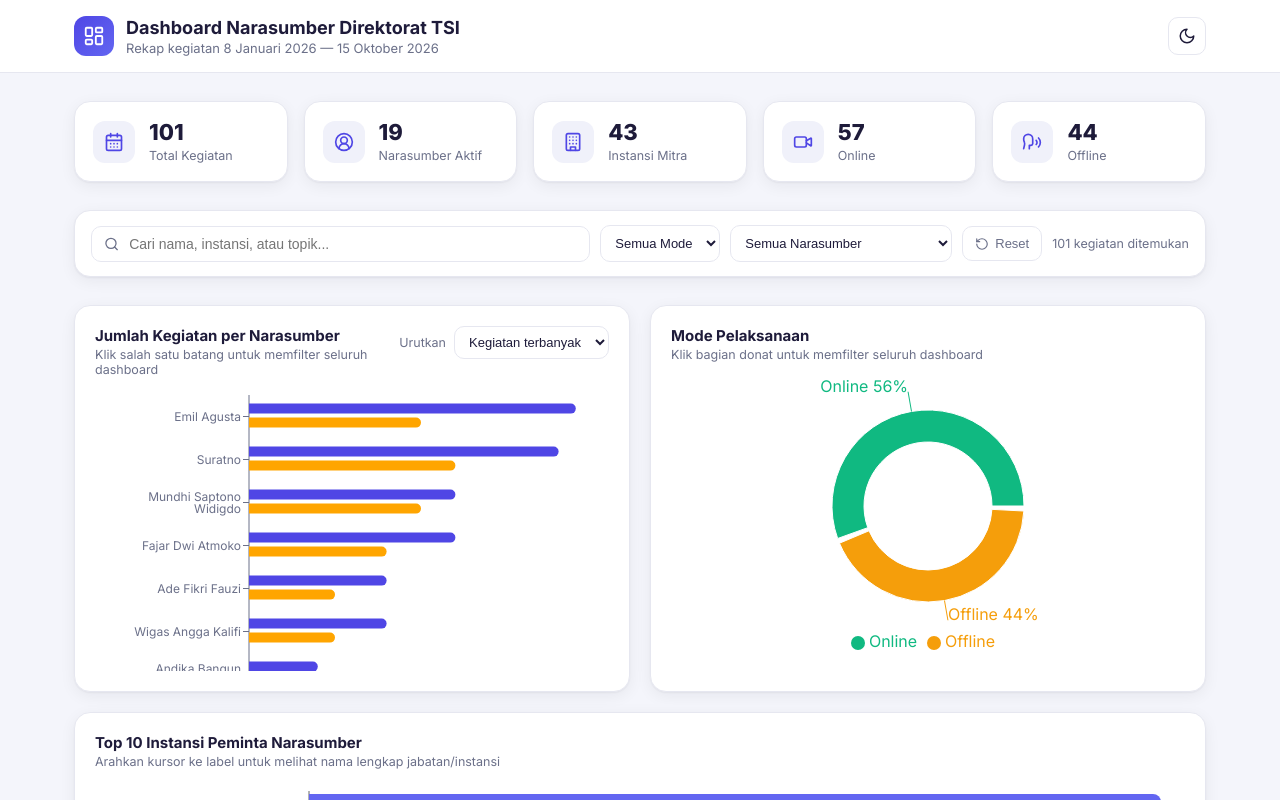
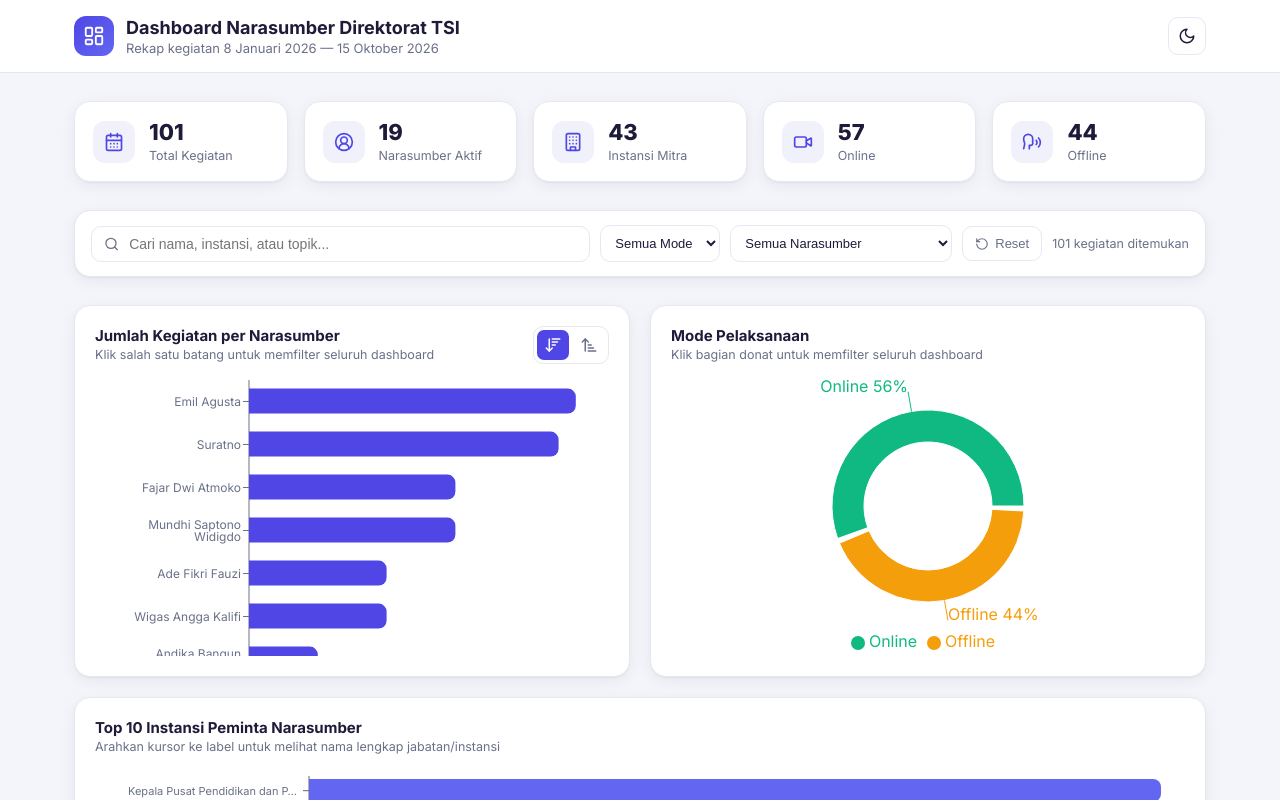
Before and after one commit to Lutfi1412/Rekapan-Narsum-DIT-TSI, a React (Vite) app: page / in a window 1280 px wide. Shown: the top 800 px of the page. Built offline with nearby package versions, Linux system fonts and the light colour scheme.

Commit message:
cut fitur grafik batang

```diff
--- a/src/components/NarasumberChart.jsx
+++ b/src/components/NarasumberChart.jsx
@@ -1,4 +1,5 @@
 import { useMemo, useRef, useState } from "react";
+import { ArrowDownWideNarrow, ArrowUpNarrowWide } from "lucide-react";
 import {
   ResponsiveContainer,
   BarChart,
@@ -10,116 +11,31 @@ import {
 } from "recharts";
 
 /**
- * Pilihan urutan.
- * field     : kolom utama yang diurutkan
- * secondary : kolom pembanding jika nilai field utama sama
- * dir       : "desc" = terbanyak, "asc" = tersedikit
+ * Urutkan berdasarkan jumlah kegiatan.
+ * "desc" = terbanyak → tersedikit, "asc" = tersedikit → terbanyak.
+ * Jika jumlah sama, urut nama A-Z.
  */
-const SORT_OPTIONS = [
-  {
-    value: "kegiatan-desc",
-    label: "Kegiatan terbanyak",
-    field: "jumlah",
-    secondary: "jumlahInstansi",
-    dir: "desc",
-  },
-  {
-    value: "kegiatan-asc",
-    label: "Kegiatan tersedikit",
-    field: "jumlah",
-    secondary: "jumlahInstansi",
-    dir: "asc",
-  },
-  {
-    value: "instansi-desc",
-    label: "Instansi terbanyak",
-    field: "jumlahInstansi",
-    secondary: "jumlah",
-    dir: "desc",
-  },
-  {
-    value: "instansi-asc",
-    label: "Instansi tersedikit",
-    field: "jumlahInstansi",
-    secondary: "jumlah",
-    dir: "asc",
-  },
-];
-
-function sortNarasumber(data, sortValue) {
-  const option =
-    SORT_OPTIONS.find((o) => o.value === sortValue) ?? SORT_OPTIONS[0];
-  const direction = option.dir === "asc" ? 1 : -1;
+function sortNarasumber(data, direction) {
+  const dir = direction === "asc" ? 1 : -1;
 
   return [...data].sort((a, b) => {
-    // 1. Urutkan berdasarkan kolom utama
-    if (a[option.field] !== b[option.field]) {
-      return (a[option.field] - b[option.field]) * direction;
-    }
-
-    // 2. Jika sama, pakai kolom pembanding dengan arah yang sama
-    if (a[option.secondary] !== b[option.secondary]) {
-      return (a[option.secondary] - b[option.secondary]) * direction;
-    }
-
-    // 3. Jika masih sama, nama A-Z
+    if (a.jumlah !== b.jumlah) return (a.jumlah - b.jumlah) * dir;
     return a.nama.localeCompare(b.nama);
   });
 }
 
 export default function NarasumberChart({ data, onBarClick, activeNama }) {
-  const [sortBy, setSortBy] = useState("kegiatan-desc");
+  const [sortDir, setSortDir] = useState("desc");
   const scrollRef = useRef(null);
 
   const sortedData = useMemo(
-    () => sortNarasumber(data, sortBy),
-    [data, sortBy],
+    () => sortNarasumber(data, sortDir),
+    [data, sortDir],
   );
   const chartHeight = Math.max(280, sortedData.length * 45);
 
-  const isInstansiSort = sortBy.startsWith("instansi");
-
-  // TOTAL KEGIATAN (biru)
-  const barKegiatan = (
-    <Bar
-      key="kegiatan"
-      dataKey="jumlah"
-      name="Total Kegiatan"
-      radius={[0, 8, 8, 0]}
-      cursor="pointer"
-      onClick={(entry) =>
-        onBarClick(entry.nama === activeNama ? "all" : entry.nama)
-      }
-    >
-      {sortedData.map((entry) => (
-        <Cell
-          key={entry.nama}
-          fill={
-            activeNama === "all" || activeNama === entry.nama
-              ? "var(--color-primary)"
-              : "var(--color-primary-soft)"
-          }
-        />
-      ))}
-    </Bar>
-  );
-
-  // TOTAL INSTANSI (oranye)
-  const barInstansi = (
-    <Bar
-      key="instansi"
-      dataKey="jumlahInstansi"
-      name="Total Instansi"
-      radius={[0, 8, 8, 0]}
-    >
-      {sortedData.map((entry) => (
-        <Cell key={`instansi-${entry.nama}`} fill="orange" />
-      ))}
-    </Bar>
-  );
-
-  function handleSortChange(e) {
-    setSortBy(e.target.value);
+  function handleSortChange(dir) {
+    setSortDir(dir);
 
     // Kembalikan scroll ke atas agar urutan teratas langsung terlihat
     if (scrollRef.current) scrollRef.current.scrollTop = 0;
@@ -136,16 +52,33 @@ export default function NarasumberChart({ data, onBarClick, activeNama }) {
           </p>
         </div>
 
-        <label className="chart-sort">
-          <span>Urutkan</span>
-          <select value={sortBy} onChange={handleSortChange}>
-            {SORT_OPTIONS.map((o) => (
-              <option key={o.value} value={o.value}>
-                {o.label}
-              </option>
-            ))}
-          </select>
-        </label>
+        <div
+          className="chart-sort-buttons"
+          role="group"
+          aria-label="Urutkan kegiatan"
+        >
+          <button
+            type="button"
+            className={`chart-sort-btn ${sortDir === "desc" ? "active" : ""}`}
+            onClick={() => handleSortChange("desc")}
+            title="Kegiatan terbanyak"
+            aria-label="Kegiatan terbanyak"
+            aria-pressed={sortDir === "desc"}
+          >
+            <ArrowDownWideNarrow size={18} />
+          </button>
+
+          <button
+            type="button"
+            className={`chart-sort-btn ${sortDir === "asc" ? "active" : ""}`}
+            onClick={() => handleSortChange("asc")}
+            title="Kegiatan tersedikit"
+            aria-label="Kegiatan tersedikit"
+            aria-pressed={sortDir === "asc"}
+          >
+            <ArrowUpNarrowWide size={18} />
+          </button>
+        </div>
       </div>
 
       <div className="narasumber-chart-scroll" ref={scrollRef}>
@@ -184,21 +117,30 @@ export default function NarasumberChart({ data, onBarClick, activeNama }) {
                   border: "none",
                   boxShadow: "0 8px 24px rgba(0,0,0,0.15)",
                 }}
-                formatter={(value, name) => {
-                  if (name === "Total Instansi") {
-                    return [`${value} instansi`, name];
-                  }
-
-                  return [`${value} kegiatan`, name];
-                }}
+                formatter={(value, name) => [`${value} kegiatan`, name]}
               />
 
-              {/* Urutan bar mengikuti jenis sort:
-                  sort kegiatan → biru di atas, oranye di bawah
-                  sort instansi → oranye di atas, biru di bawah */}
-              {isInstansiSort
-                ? [barInstansi, barKegiatan]
-                : [barKegiatan, barInstansi]}
+              {/* TOTAL KEGIATAN */}
+              <Bar
+                dataKey="jumlah"
+                name="Total Kegiatan"
+                radius={[0, 8, 8, 0]}
+                cursor="pointer"
+                onClick={(entry) =>
+                  onBarClick(entry.nama === activeNama ? "all" : entry.nama)
+                }
+              >
+                {sortedData.map((entry) => (
+                  <Cell
+                    key={entry.nama}
+                    fill={
+                      activeNama === "all" || activeNama === entry.nama
+                        ? "var(--color-primary)"
+                        : "var(--color-primary-soft)"
+                    }
+                  />
+                ))}
+              </Bar>
             </BarChart>
           </ResponsiveContainer>
         </div>
--- a/src/index.css
+++ b/src/index.css
@@ -883,25 +883,34 @@ body {
   gap: 12px;
 }
 
-.chart-sort {
+.chart-sort-buttons {
+  display: flex;
+  gap: 4px;
+  flex-shrink: 0;
+  padding: 3px;
+  border: 1px solid var(--border);
+  border-radius: 10px;
+  background: var(--bg-card);
+}
+
+.chart-sort-btn {
   display: flex;
   align-items: center;
-  gap: 8px;
-  flex-shrink: 0;
-  font-size: 12.5px;
+  justify-content: center;
+  width: 32px;
+  height: 30px;
+  border: none;
+  border-radius: 7px;
+  background: transparent;
   color: var(--text-muted);
-}
-
-.chart-sort select {
-  border: 1px solid var(--border);
-  border-radius: 10px;
-  padding: 7px 10px;
-  background: var(--bg-card);
-  color: var(--text);
-  font-size: 13px;
   cursor: pointer;
 }
 
-.chart-sort select:hover {
+.chart-sort-btn:hover {
   background: var(--hover-bg);
 }
+
+.chart-sort-btn.active {
+  background: var(--color-primary);
+  color: #fff;
+}
```
